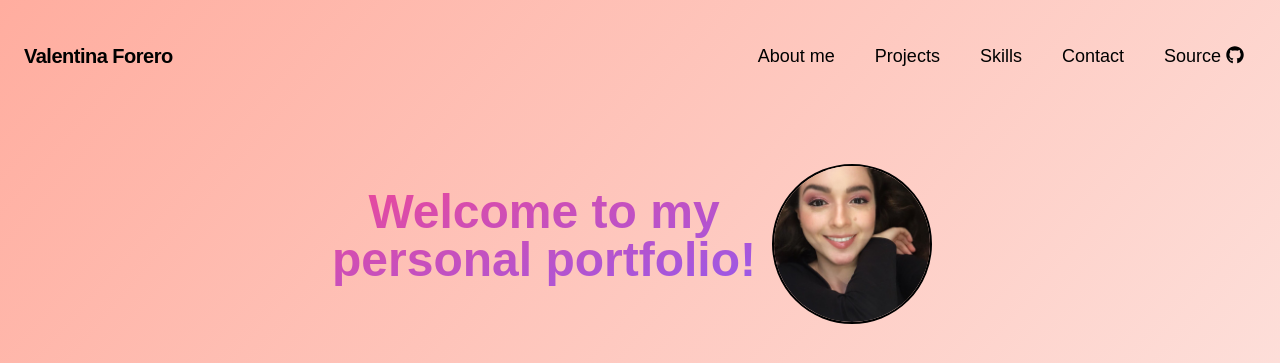
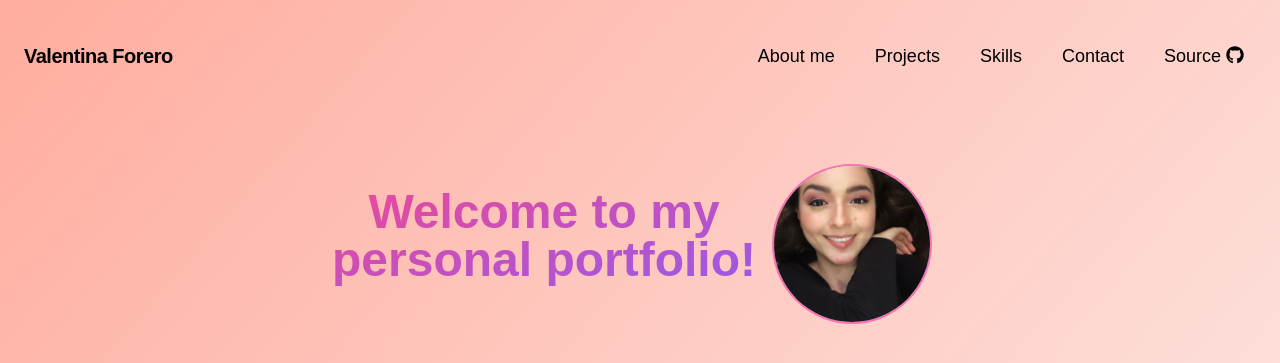
Before and after one commit to ValentinaForeroConde/Portfolio, a Next.js app: page / in a window 1280 px wide. Shown: the top 363 px of the page. Built offline with nearby package versions, Linux system fonts and the light colour scheme; a web font is replaced by a local one.

Commit message:
change in the color of the border of the pic in file about

```diff
--- a/components/About.js
+++ b/components/About.js
@@ -8,7 +8,7 @@ const About = () => {
                 <div className="flex flex-wrap justify-center m-5">
                     <h1 className="text-3xl md:text-5xl md:mt-10 text-center font-semibold text-transparent bg-clip-text bg-gradient-to-br from-pink-500 to-purple-500 mb-4"> Welcome to my <br/> personal portfolio!</h1>
                     <div className="flex-none w-40 m-4">
-                        <img src="pic.jpg" alt="" className=" inset-0 w-full h-full object-cover rounded-full border-black border-2 "/>
+                        <img src="pic.jpg" alt="" className=" inset-0 w-full h-full object-cover rounded-full border-pink-400 border-2 "/>
                     </div>
                 </div>
                 <div className="flex flex-wrap">
```
